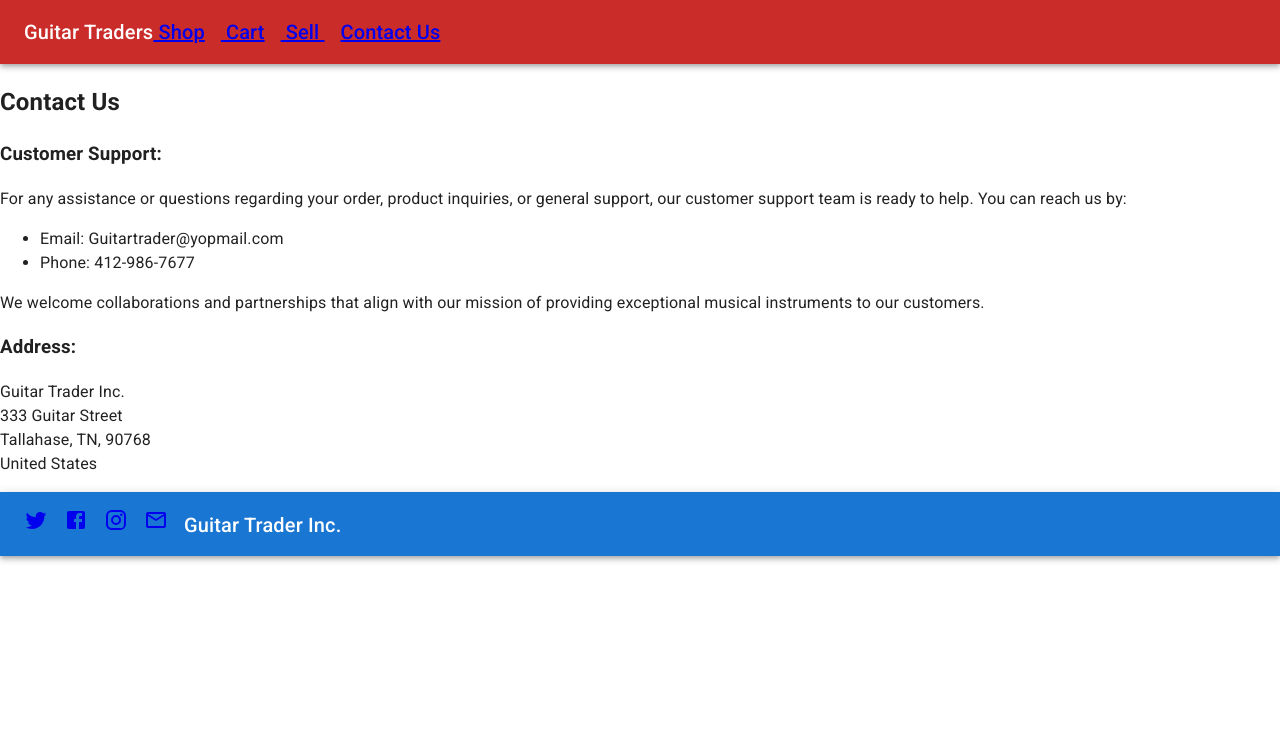
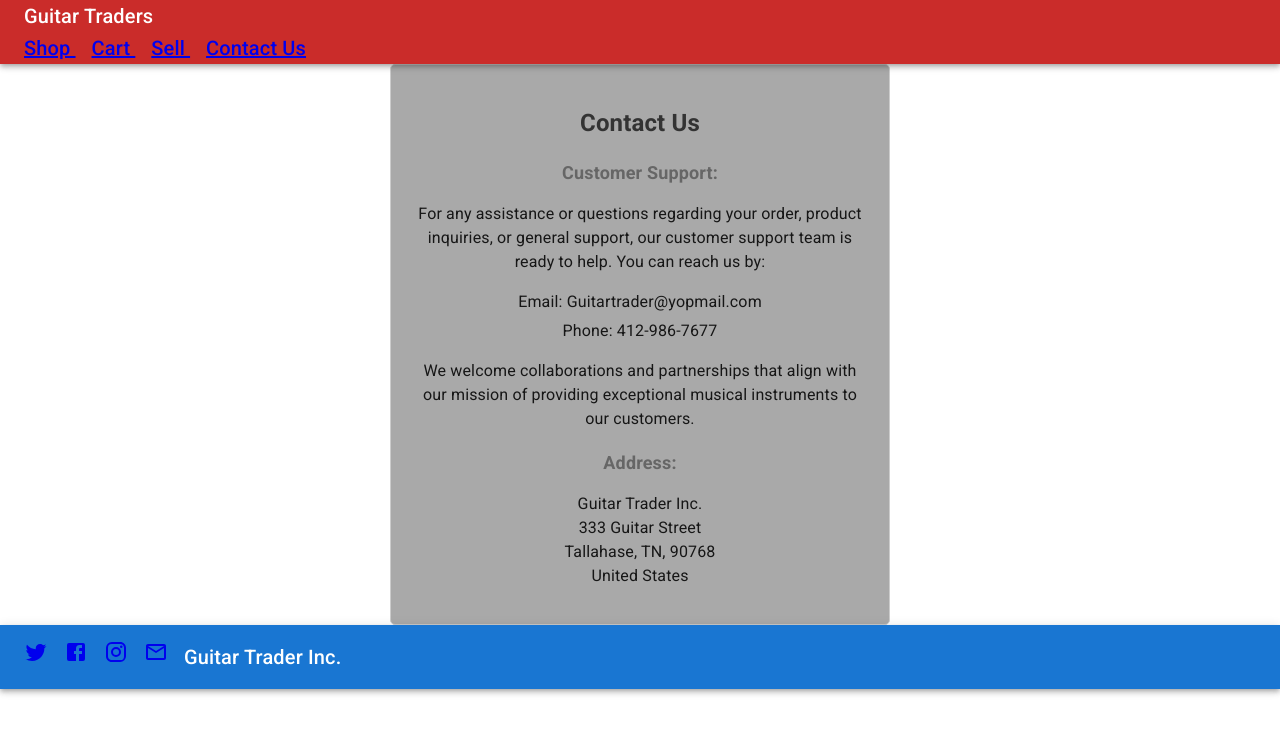
Before and after one commit to riverferguson/phase-2-project, a React (Create React App) app in the folder phase-2-project/: page /guitars/contact in a window 1280 px wide. Shown: the top 734 px of the page. Built offline with nearby package versions, Linux system fonts and the light colour scheme; data requests are answered from the project's data file.

Commit message:
add contact css for styling

```diff
--- /dev/null
+++ b/phase-2-project/src/components/Contact.css
@@ -0,0 +1,31 @@
+.contact-us {
+    background-color: darkgrey;
+    padding: 20px;
+    border: 1px solid #ccc;
+    border-radius: 5px;
+    max-width: 500px;
+    margin: auto;
+    text-align: center;
+}
+
+.contact-us h2 {
+    color: #333;
+    font-size: 24px;
+    margin-bottom: 10px;
+}
+
+.contact-us h3 {
+    color: #666;
+    font-size: 18px;
+    margin-bottom: 5px;
+}
+
+.contact-us ul {
+    list-style-type: none;
+    padding: 0;
+    margin: 10px 0;
+}
+
+.contact-us ul li {
+    margin-bottom: 5px;
+}
--- a/phase-2-project/src/components/Contact.js
+++ b/phase-2-project/src/components/Contact.js
@@ -1,5 +1,6 @@
 import React from 'react'
 import { Link } from 'react-router-dom'
+import "./Contact.css";
 
 const Contact = () => {
   return (
@@ -10,7 +11,7 @@ const Contact = () => {
       <p>
         For any assistance or questions regarding your order, product inquiries, or general support, our customer support team is ready to help. You can reach us by:
       </p>
-      <ul>
+      <ul className='contact-info'>
         <li>Email: Guitartrader@yopmail.com </li>
         <li>Phone: 412-986-7677</li>
       </ul>
--- a/phase-2-project/src/components/Error.js
+++ b/phase-2-project/src/components/Error.js
@@ -3,9 +3,14 @@ import { Link } from 'react-router-dom'
 
 const Error = () => {
   return (
+    <>
     <Link to='/*'>
       <div>404 Page Not Found</div>
     </Link>
+    <img src='phase-2-project/src/Images/404error.png' alt="Not Found">
+
+    </img>
+    </>
   )
 }
 
--- a/phase-2-project/src/components/Footer.js
+++ b/phase-2-project/src/components/Footer.js
@@ -9,7 +9,7 @@ const Footer = () => {
   return (
         <>
    <CssBaseline/>
-   <AppBar position="relative">
+   <AppBar position="sticky">
     <Toolbar>
         <Typography variant="h6">
             <a href='https://twitter.com' target="_blank" rel='noreferrer'>
@@ -21,7 +21,7 @@ const Footer = () => {
             <a href='https://instagram.com'>
             <InstagramIcon sx={{mr: 2}} />
             </a>
-            <a href='https://gmail.com'>
+            <a href='https://gmail.com/'>
             <MailOutlineIcon sx={{mr: 2}} />
             </a>
             Guitar Trader Inc.
--- a/phase-2-project/src/components/Nav.css
+++ b/phase-2-project/src/components/Nav.css
@@ -1,4 +1,4 @@
-* {
+/* * {
     box-sizing: border-box;
 }
 
@@ -43,4 +43,4 @@ body {
 
 .na li:hover {
     background-color: #777;
-}
+} */
--- a/phase-2-project/src/components/Nav.js
+++ b/phase-2-project/src/components/Nav.js
@@ -12,12 +12,12 @@ const Nav = () => {
     <Toolbar>
       <Typography variant="h6">
        Guitar Traders
-       <span>
-            <Link to="/">  Shop</Link>
-            <Link to="/guitars/cart">  Cart</Link>
+       <div>
+            <Link to="/"> Shop </Link>
+            <Link to="/guitars/cart">  Cart </Link>
             <Link to='/guitars/new'>  Sell </Link>
-            <Link to="/guitars/contact">  Contact Us</Link>
-       </span>
+            <Link to="/guitars/contact">  Contact Us </Link>
+       </div>
       </Typography>
     </Toolbar>
   </AppBar>
```
Also changed, not shown: phase-2-project/src/components/Cart.js (+59 -0 lines), phase-2-project/src/Images/404error.png (added).
